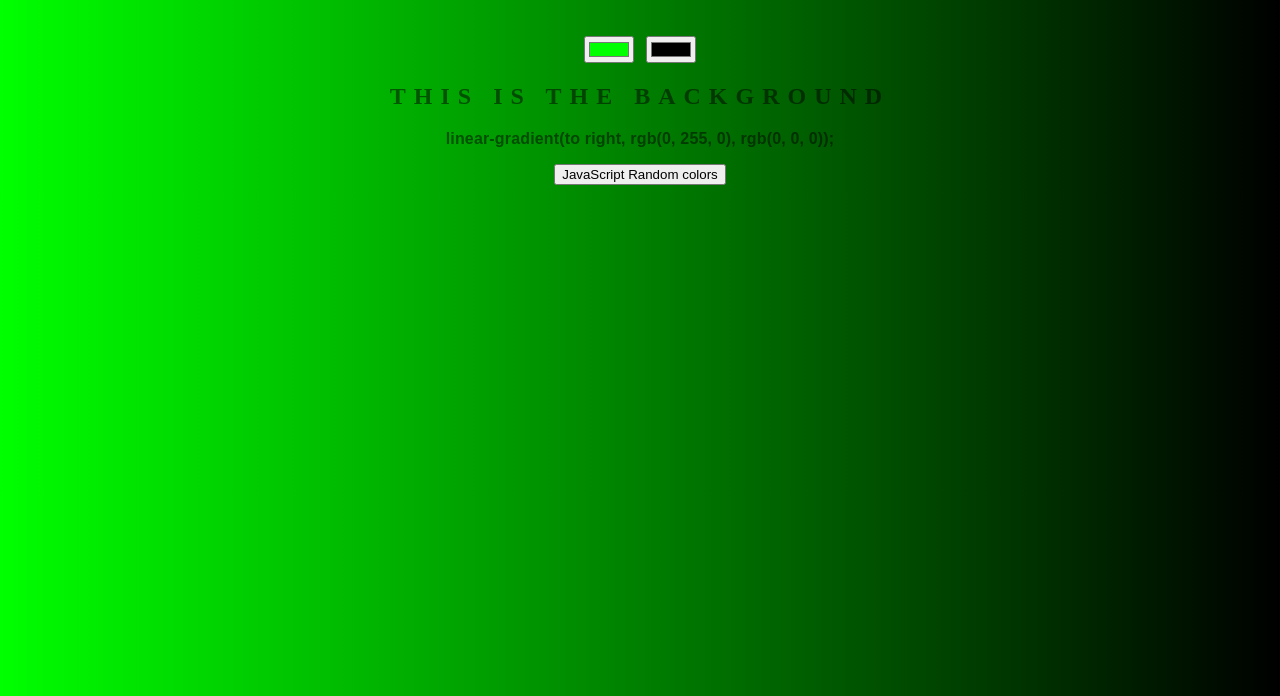
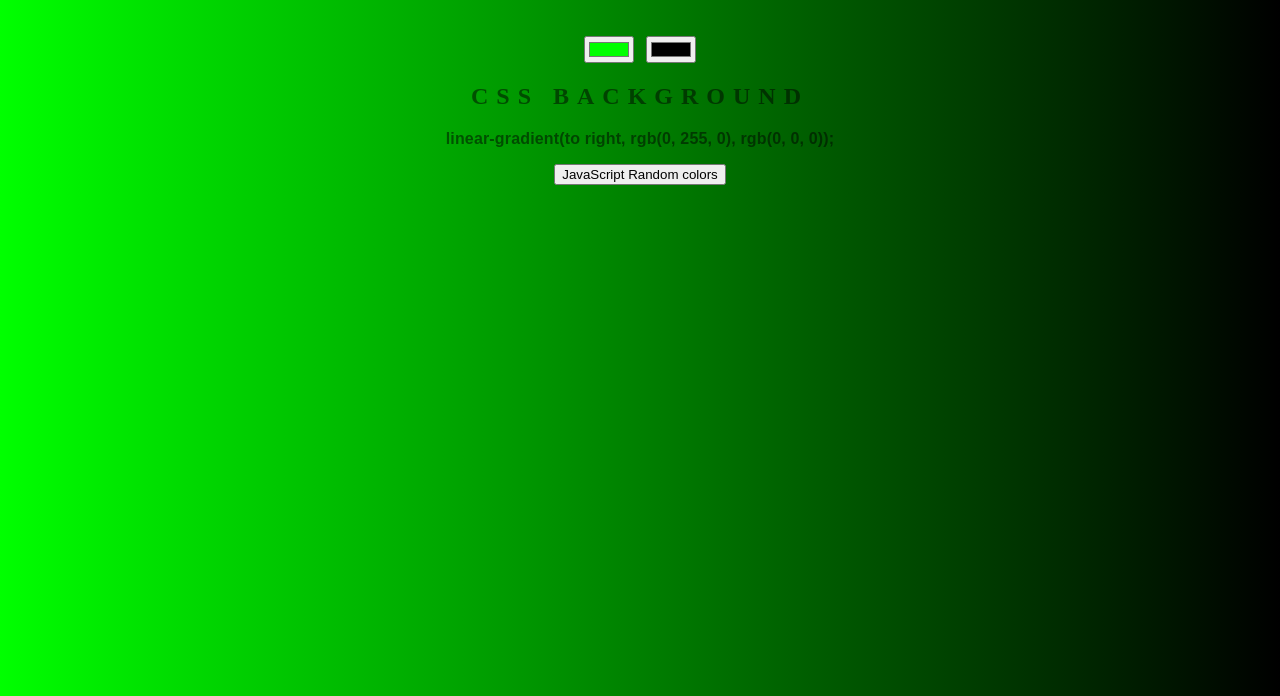
Before and after one commit to Stevish1968/background-generator, a plain HTML site: page index.html in a window 1280 px wide. Shown: the part 104-800 px from the top of the page. Drawn offline with Linux system fonts and the light colour scheme.

Commit message:
Changing text

```diff
--- a/index.html
+++ b/index.html
@@ -13,7 +13,7 @@
     <h1>COOLEST Generator</h1>
     <input class="color1" type="color" name="color1" value="#00ff00">
     <input class="color2" type="color" name="color2" value="ff0000">
-    <h2>This is the Background</h2>
+    <h2>CSS Background</h2>
     <h3></h3>
     <button id="randomColor">JavaScript Random colors</button>
 
```
